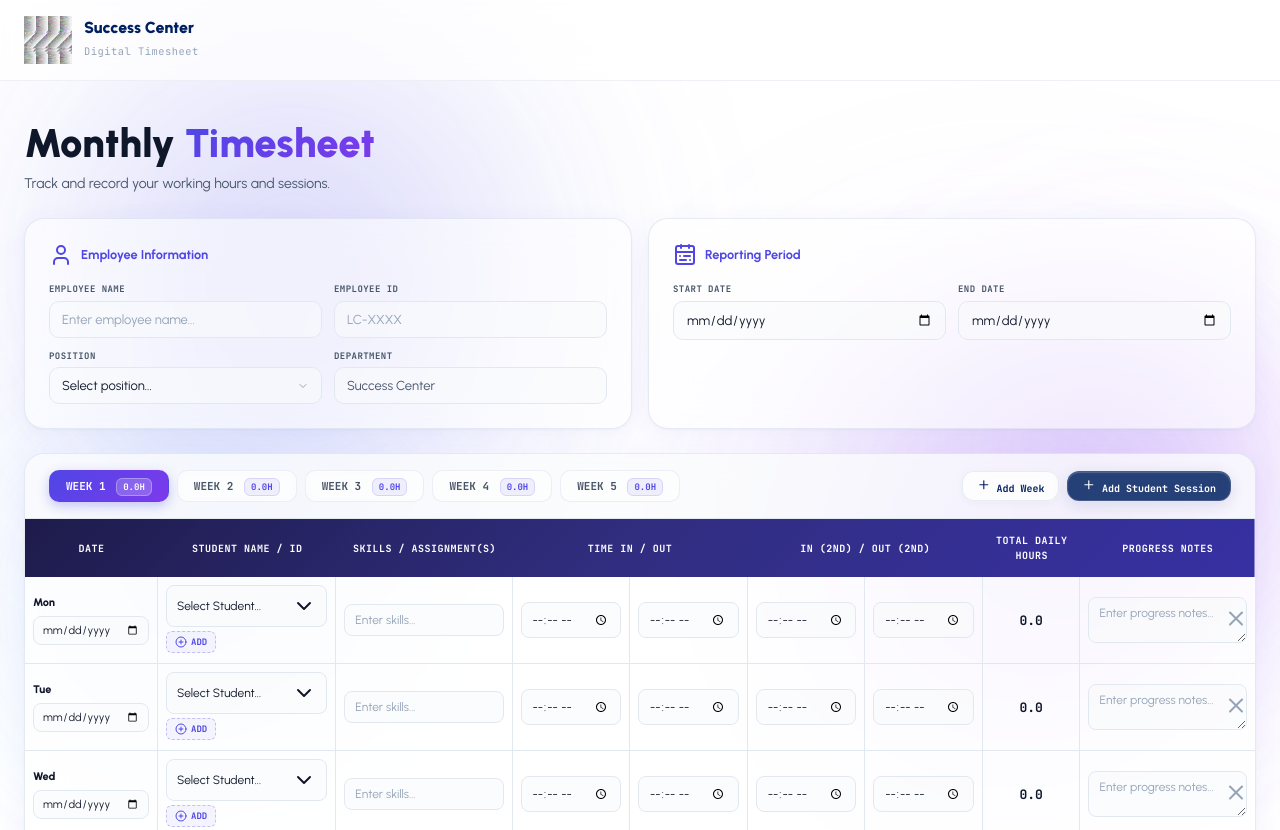
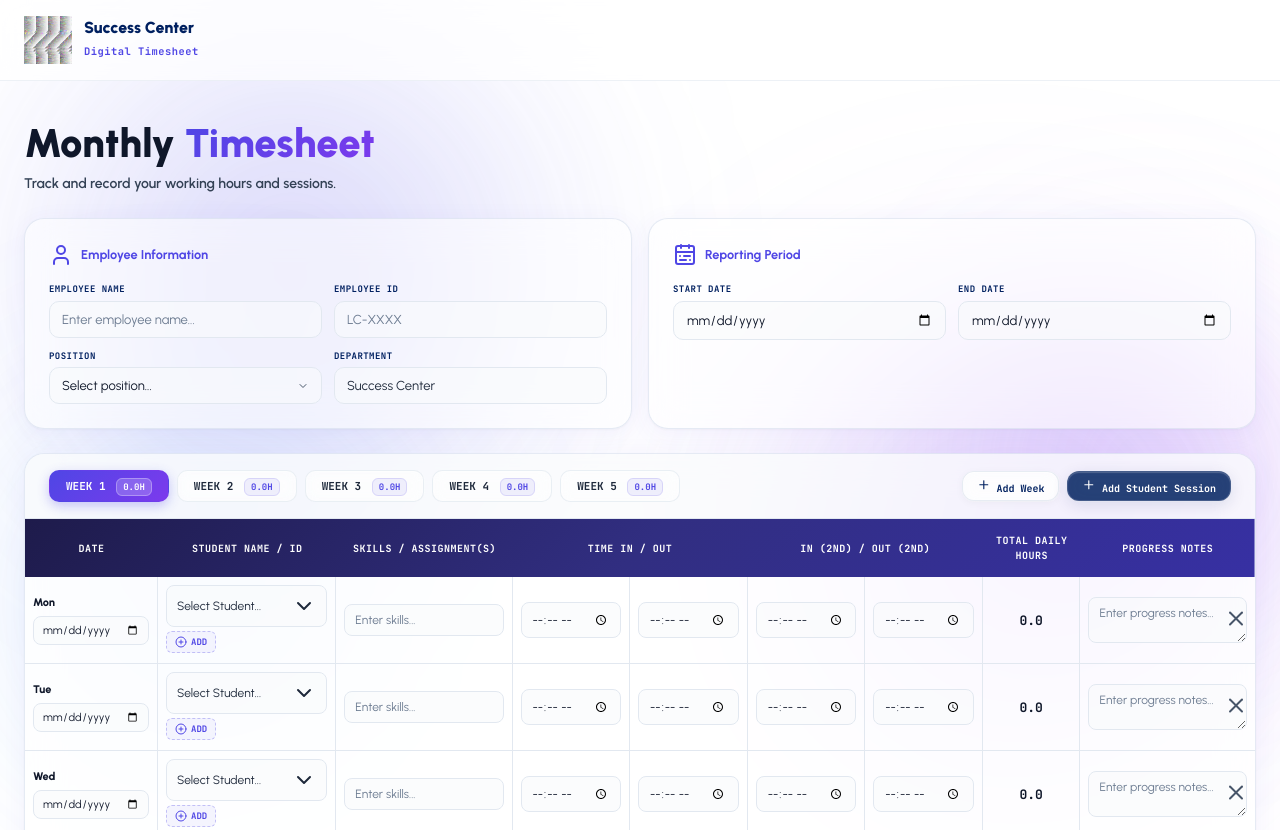
Before and after one commit to Aidarag/Digital-Timesheet-, a plain HTML site: page index.html in a window 1280 px wide. Shown: the top 830 px of the page. Drawn offline with nearby package versions, Linux system fonts and the light colour scheme.

Commit message:
UI: Darkened typography, placeholders, and descriptions to navy-slate tones for improved legibility

```diff
--- a/style.css
+++ b/style.css
@@ -18,8 +18,8 @@
 
   /* Text colors */
   --text-dark: #0f172a;
-  --text-medium: #475569;
-  --text-light: #94a3b8;
+  --text-medium: #1e293b;
+  --text-light: #475569;
 
   /* Action statuses */
   --color-danger: #ef4444;
@@ -251,7 +251,8 @@ body {
 .nav-brand-text span {
   font-family: var(--font-mono);
   font-size: 0.65rem;
-  color: var(--text-light);
+  font-weight: 800;
+  color: var(--color-blue-vibrant);
   letter-spacing: 0.05em;
 }
 
@@ -312,7 +313,8 @@ body {
 
 .hero-title p {
   font-size: 0.875rem;
-  color: var(--text-medium);
+  color: #334155;
+  font-weight: 600;
   margin-top: 0.5rem;
 }
 
@@ -340,10 +342,10 @@ body {
  * ------------------------------------------------------------- */
 .label-mono {
   font-family: var(--font-mono);
-  font-weight: 700;
+  font-weight: 800;
   text-transform: uppercase;
   letter-spacing: 0.05em;
-  color: var(--text-medium);
+  color: var(--color-navy);
 }
 
 .input-flat {
@@ -365,7 +367,8 @@ body {
 }
 
 .input-flat::placeholder {
-  color: var(--text-light);
+  color: #64748b;
+  opacity: 0.95;
 }
 
 /* Select dropdowns */
@@ -555,7 +558,10 @@ tr:hover td {
   box-shadow: 0 0 0 2px rgba(79, 70, 229, 0.08);
 }
 
-.table-input::placeholder { color: var(--text-light); }
+.table-input::placeholder {
+  color: #64748b;
+  opacity: 0.95;
+}
 
 textarea.table-input {
   resize: vertical;
@@ -651,6 +657,7 @@ textarea.table-input {
   cursor: pointer;
   background: rgba(248, 250, 252, 0.6);
   font-size: 12px;
+  color: var(--text-medium);
   transition: var(--transition-smooth);
 }
 
@@ -677,7 +684,13 @@ textarea.table-input {
   border-bottom: 1px solid var(--color-border);
   font-family: var(--font-body);
   font-size: 12px;
+  color: var(--text-medium);
   outline: none;
+}
+
+.dropdown-search-input::placeholder {
+  color: #64748b;
+  opacity: 0.95;
 }
 
 .dropdown-options-container { max-height: 150px; overflow-y: auto; }
```
